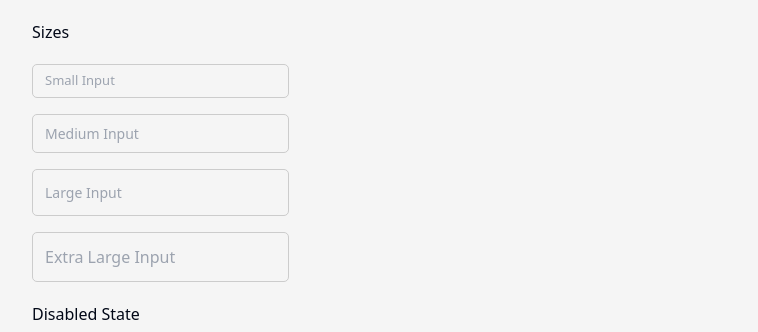
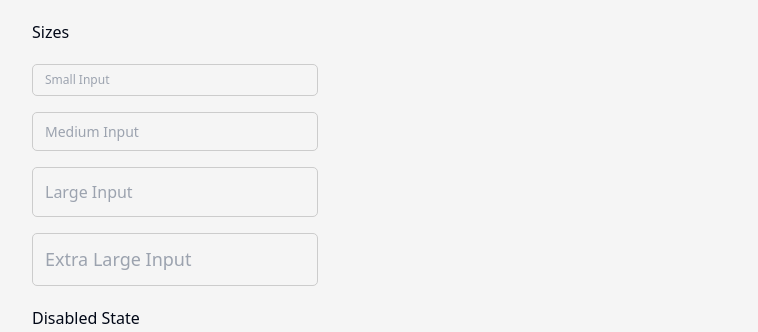
Before and after one commit to Hajin-Bang/Project_BookMark, a React (Vite) app: page /test in a window 1280 px wide. Shown: the part 468-800 px from the top of the page, without its empty margins (0-758 px from the left). Built offline with nearby package versions, Linux system fonts and the light colour scheme.

Commit message:
[DesignSystem]-typography token 적용

```diff
--- a/src/design-system/badge/styles.ts
+++ b/src/design-system/badge/styles.ts
@@ -1,5 +1,6 @@
 import styled, { css } from "styled-components";
 import { BadgeAppearance, BadgeProps, BadgeShape, BadgeVariant } from "./types";
+import { typography } from "../tokens/typography";
 
 const variantStyles = (variant: BadgeVariant = "default") => {
   switch (variant) {
@@ -54,7 +55,7 @@ export const StyledBadge = styled.span<BadgeProps>`
   line-height: 1;
   white-space: nowrap;
   font-weight: 600;
-  font-size: 10px;
+  font-size: ${typography.fontSizeXS};
   border-radius: 8px;
   padding: 4px 8px;
 
--- a/src/design-system/button/styles.ts
+++ b/src/design-system/button/styles.ts
@@ -1,5 +1,6 @@
 import styled, { css } from "styled-components";
 import { ButtonSize, ButtonVariant } from "./types";
+import { typography } from "../tokens/typography";
 
 export interface StyledButtonProps {
   size: ButtonSize;
@@ -15,25 +16,25 @@ const sizeStyles = (size: ButtonSize) => {
     case "sm":
       return css`
         height: 36px;
-        font-size: 12px;
+        font-size: ${typography.fontSizeSM};
         padding: 0 12px;
       `;
     case "lg":
       return css`
         height: 48px;
-        font-size: 16px;
+        font-size: ${typography.fontSizeLG};
         padding: 0 20px;
       `;
     case "xl":
       return css`
         height: 56px;
-        font-size: 18px;
+        font-size: ${typography.fontSizeXL};
         padding: 0 24px;
       `;
     default: // md
       return css`
         height: 40px;
-        font-size: 14px;
+        font-size: ${typography.fontSizeMD};
         padding: 0 16px;
       `;
   }
--- a/src/design-system/card/styles.ts
+++ b/src/design-system/card/styles.ts
@@ -1,4 +1,5 @@
 import styled from "styled-components";
+import { typography } from "../tokens/typography";
 
 export const StyledCard = styled.div`
   border-radius: 8px;
@@ -10,7 +11,7 @@ export const StyledCard = styled.div`
 
 export const StyledCardTitle = styled.p`
   color: #3c4049;
-  font-weight: bold;
+  font-weight: ${typography.fontWeightBold};
 `;
 
 export const StyledCardContent = styled.div`
--- a/src/design-system/input/styles.ts
+++ b/src/design-system/input/styles.ts
@@ -1,5 +1,6 @@
 import styled, { css } from "styled-components";
 import { InputSize } from "./types";
+import { typography } from "../tokens/typography";
 
 export const InputContainer = styled.div<{ full: boolean }>`
   display: flex;
@@ -27,23 +28,23 @@ const sizeStyles = (size: InputSize) => {
     case "sm":
       return {
         padding: "6px 6px 6px 36px",
-        fontSize: "13px",
+        fontSize: typography.fontSizeSM,
       };
     case "lg":
       return {
         padding: "12px 12px 12px 36px",
-        fontSize: "14px",
+        fontSize: typography.fontSizeLG,
       };
     case "xl":
       return {
         padding: "12px 12px 12px 36px",
-        fontSize: "16px",
+        fontSize: typography.fontSizeXL,
       };
     default:
       // "md"
       return {
         padding: "8px 12px 8px 36px",
-        fontSize: "14px",
+        fontSize: typography.fontSizeMD,
       };
   }
 };
@@ -77,6 +78,6 @@ export const StyledInput = styled.input.withConfig({
 
 export const ErrorMessage = styled.p`
   color: red;
-  font-size: 13px;
+  font-size: ${typography.fontSizeSM};
   margin-top: 2px;
 `;
--- a/src/design-system/label/styles.ts
+++ b/src/design-system/label/styles.ts
@@ -1,8 +1,9 @@
 import styled from "styled-components";
+import { typography } from "../tokens/typography";
 
 export const StyledLabel = styled.label`
-  font-size: 14px;
-  font-weight: 500;
+  font-size: ${typography.fontSizeMD};
+  font-weight: ${typography.fontWeightMedium};
   margin-bottom: 4px;
   color: #333;
 `;
--- a/src/design-system/modal/styles.ts
+++ b/src/design-system/modal/styles.ts
@@ -1,4 +1,5 @@
 import styled from "styled-components";
+import { typography } from "../tokens/typography";
 
 export const StyledModalOverlay = styled.div`
   position: fixed;
@@ -24,11 +25,11 @@ export const StyledModalContent = styled.div`
 `;
 
 export const StyledModalTitle = styled.p`
-  font-size: 1.1rem;
+  font-size: ${typography.fontSizeXL};
   font-weight: bold;
 `;
 
 export const StyledModalDescription = styled.p`
-  font-size: 0.9rem;
+  font-size: ${typography.fontSizeMD};
   color: #666;
 `;
--- a/src/design-system/textarea/styles.ts
+++ b/src/design-system/textarea/styles.ts
@@ -1,5 +1,6 @@
 import styled, { css } from "styled-components";
 import { TextareaProps, TextareaResize } from "./types";
+import { typography } from "../tokens/typography";
 
 export const StyledTextareaContainer = styled.div`
   display: flex;
@@ -37,7 +38,7 @@ export const StyledTextarea = styled.textarea.withConfig({
     css`
       width: 100%;
       padding: 10px;
-      font-size: 14px;
+      font-size: ${typography.fontSizeMD};
       border-radius: 5px;
       outline: none;
       background-color: transparent;
--- a/src/design-system/toast/styles.ts
+++ b/src/design-system/toast/styles.ts
@@ -1,5 +1,6 @@
 import styled, { css, keyframes } from "styled-components";
 import { ToastVariant } from "./types";
+import { typography } from "../tokens/typography";
 
 const floatUp = keyframes`
   from {
@@ -57,7 +58,6 @@ export const StyledIcon = styled.div<{ variant: ToastVariant }>`
   align-items: center;
   justify-content: center;
   margin-right: 12px;
-  font-size: 1.5em;
   ${({ variant }) => variantStyles(variant)};
   border-radius: 50%;
   width: 24px;
@@ -71,6 +71,6 @@ export const StyledToast = styled.div<{ variant: ToastVariant }>`
   display: flex;
   align-items: center;
   max-width: 320px;
-  font-size: 14px;
+  font-size: ${typography.fontSizeMD};
   animation: ${floatUp} 0.5s ease-out, ${fadeOut} 1s ease-in 3s forwards;
 `;
```
